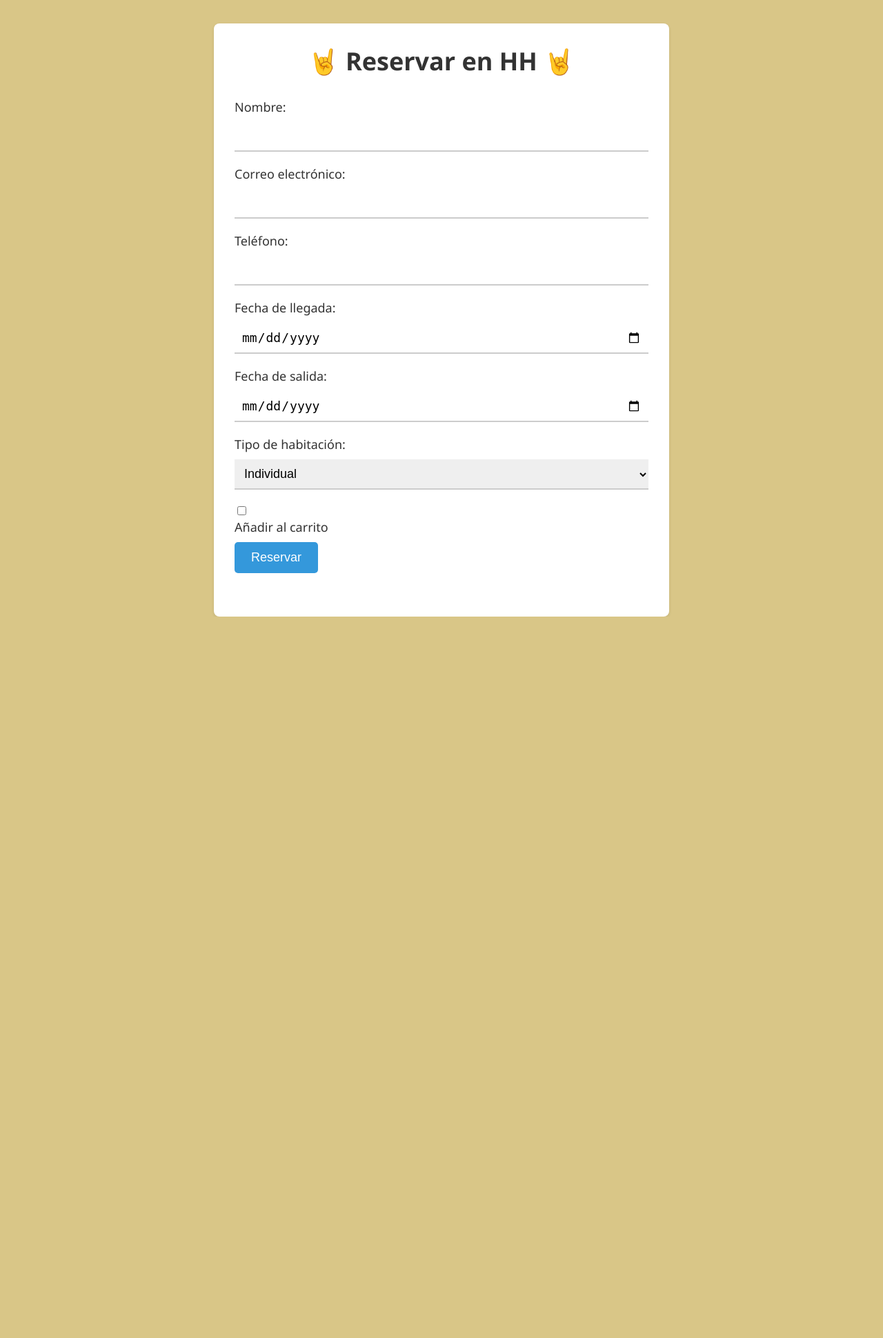
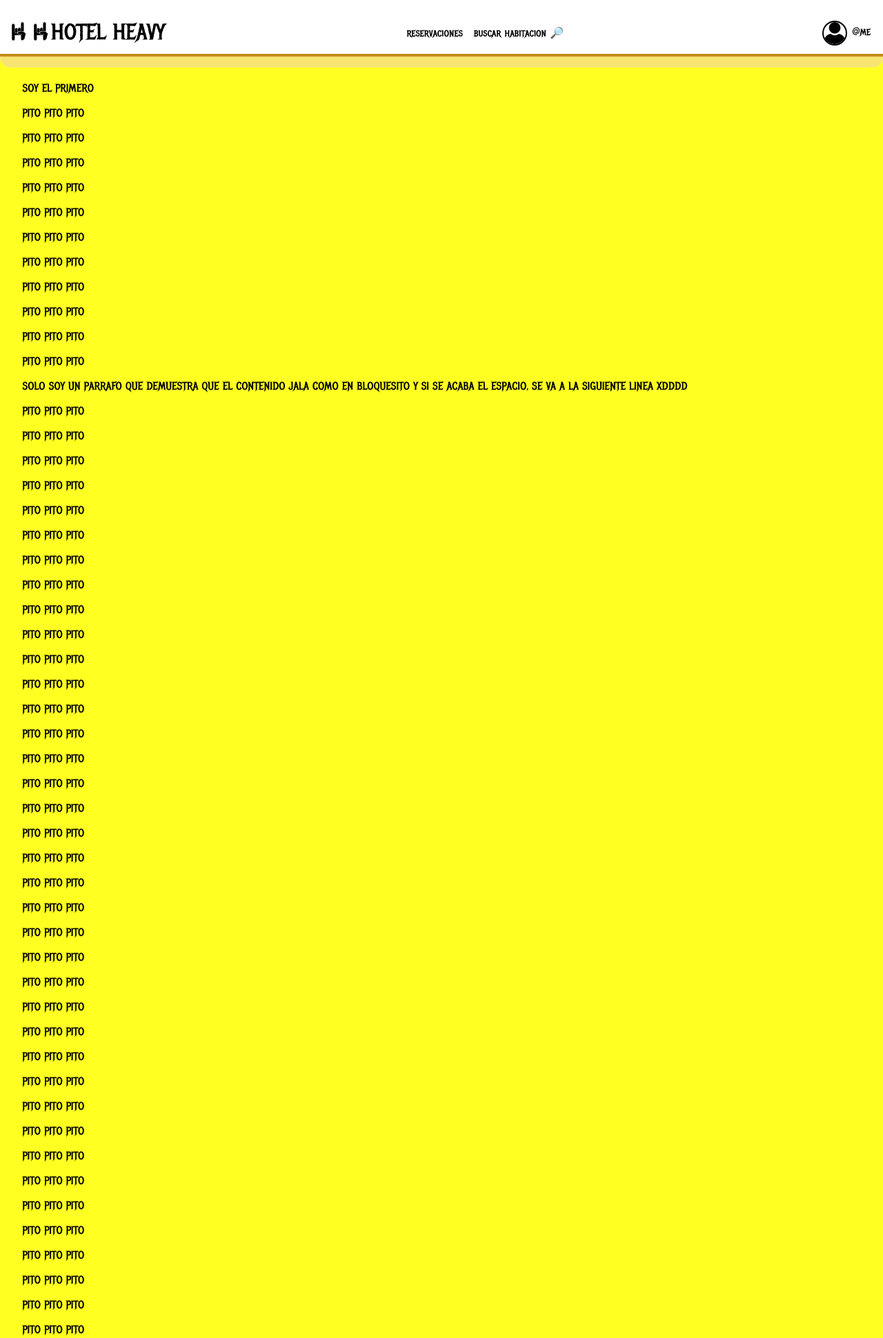
Before and after one commit to kimzaraki/Hotel-Heavy, a PHP site: page / in a window 1280 px wide. Shown: the top 1940 px of the page at 69% size. Before the commit the page ends 894 px from the top, so only its background shows below. Run offline with PHP 8.4, Linux system fonts and the light colour scheme.

Commit message:
Responsive update
falta crear los modulos y que funcionen, esta es una idea de como deberia ir el sitio
Funciona tanto en vertical como en horizontal ya que es responsivo

```diff
--- /dev/null
+++ b/css/main.css
@@ -0,0 +1,81 @@
+.txt {
+  font-family: "Metal Mania", cursive;
+  align-items: center;
+}
+/* .item, div{font-size: 3vh;} */
+.png,
+.txt {
+  max-height: 4vh;
+}
+.item.list {
+  margin: auto;
+}
+
+.item.logo {
+  display: inline-flex;
+}
+.bar .bottom {
+  height: 2vh;
+  border-top: 4px solid rgb(196, 140, 21);
+  background-color: rgb(248, 228, 114);
+
+}
+.bar .top {
+  height: 6vh;
+  background-color: #fff;
+  z-index: 1;
+}
+#content {
+  font-family: "Metal Mania", cursive;
+  margin: 2.54%;
+}
+.bar {
+  display: inline-flex;
+  flex-direction: column;
+  background-color: #fff;
+  border-radius: 0 0 15px 15px;
+}
+.bar {
+  width: 100%;
+}
+body {
+  background-color: #ff2;
+}
+.item.logo {
+  float: left;
+}
+.items {
+  display: inline;
+  max-width: 100%;
+  height: auto;
+}
+img {
+  height: 4vh;
+}
+.top div {
+  display: flex;
+  flex-direction: row;
+}
+.top {
+  display: initial;
+  padding: 10px 0;
+}
+.top {
+  margin: 10px 10px 0 10px;
+}
+.items {
+  padding: 10px 0;
+}
+/* .item.list .txt, .items{display: flex; flex-direction:row;} */
+.item.user {
+  float: right;
+  margin-left: 3vh;
+  vertical-align: text-top;
+}
+.user .png {
+  border: 2px solid;
+  border-radius: 100%;
+}
+.item.list .txt {
+  margin: 0 1vh;
+}
--- a/index.html
+++ b/index.html
@@ -1,84 +1,131 @@
 <!DOCTYPE html>
-<html onended="localStorage[0]=document.cookie">
+<html>
+
 <head>
     <meta charset="UTF-8">
-    <meta http-equiv="X-UA-Compatible" content="IE=edge">
-    <meta name="viewport" content="width=device-width, initial-scale=1.0">
-    <title>&#x1F3E8; HOTEL HEAVY &#x1F3E8;
-	</title>
-    <link rel="stylesheet" href="css/styles.css">
-	<script src="script.js" defer></script>
+    <!-- <meta http-equiv="X-UA-Compatible" content="IE=edge"> -->
+    <!-- <meta name="viewport" content="width=device-width, initial-scale=1.0"> -->
+    <title>Hotel Heavy</title>
+    <link rel="icon" type="image/x-icon" href="/img/logo.png">
+    <link rel="stylesheet" href="css/main.css">
+    <script src="js/menu.js" defer></script>
+    <!-- FUENTE DE METALEROS -->
+    <link rel="preconnect" href="https://fonts.googleapis.com">
+    <link rel="preconnect" href="https://fonts.gstatic.com" crossorigin>
+    <link href="https://fonts.googleapis.com/css2?family=Metal+Mania&display=swap" rel="stylesheet">
 </head>
-<body onload="iniciar()">
 
-	<div class="container">
-		<h1>&#129304; Reservar en HH &#129304;
-		</h1>
-		<!--!esta es la funcionalidad del boton-->
-				<!-- <form action="reservar.php" method="post"> -->
-				<form action="login" method="post">
-					<label for="nombre">Nombre:</label>
-					<input type="text" name="nombre" id="nombre" required>
-					<label for="correo">Correo electrónico:</label>
-					<input type="email" name="correo" id="correo" required>
-					<label for="telefono">Teléfono:</label>
-					<input type="tel" name="telefono" id="telefono" required>
-					<label for="fecha-llegada">Fecha de llegada:</label>
-					<input type="date" name="fecha-llegada" id="fecha-llegada" required>
-					<label for="fecha-salida">Fecha de salida:</label>
-					<input type="date" name="fecha-salida" id="fecha-salida" required>
-					<label for="habitacion">Tipo de habitación:</label>
-					<select name="habitacion" id="habitacion" required>
-						<option value="individual">Individual</option>
-						<option value="doble">Doble</option>
-						<option value="suite">Suite</option>
-					</select>
-					<div class="checkbox-container">
-						<input type="checkbox" name="carrito" id="carrito">
-						<label for="carrito">Añadir al carrito</label>
-					</div>
-					<input type="submit" onclick="iniciar()" value="Reservar">
+<body onload="init()" style="margin:0">
+    <!-- <main> -->
+    <section id="BARRITA_TOP">
+    <div class="bar" style="position: fixed;top: 0;overflow: hidden;">
+        <div class="top">
+            <div class="items">
+                <div id="logo" class="item logo"
+                    onclick="alert('Haz de cuenta que te mandamos a la pagina principal, osea el index');"><img
+                        class="png" src="img/logo.png"><img class="png" src="img/logo.png">
+                    <div class="txt">HOTEL HEAVY</div>
+                </div>
+                <div id="items" class="item list">
+                    <div class="txt">reservaciones</div>
+                    <div class="txt">buscar habitacion 🔎</div>
+                </div>
+                <div style="font-size:2vh" id="myself" class="item user"
+                    onclick="alert('Haz de cuenta que soy ese :v');login()">
+                    <div style="margin-right:1vh" class="img"><img style="margin-right:1vh" class="png"
+                            src="img/user.png" alt="soy ese">
+                        <div class="txt">@me</div>
+                    </div>
+                </div>
 
-		<!--</form>!-->
-	</div>
+            </div>
+        </div>
+        <div class="bottom"></div>
+    </div>
+    </section>
+<section id="dynamic" style="position:fixed;">
 
+</section>
 
+    <section id="content">
+    <!-- </main> -->
 
+    <!-- CONTENIDO :V -->
+    <p>SOY EL PRIMERO</p>
+    <p>PITO PITO PITO</p>
+    <p>PITO PITO PITO</p>
+    <p>PITO PITO PITO</p>
+    <p>PITO PITO PITO</p>
+    <p>PITO PITO PITO</p>
+    <p>PITO PITO PITO</p>
+    <p>PITO PITO PITO</p>
+    <p>PITO PITO PITO</p>
+    <p>PITO PITO PITO</p>
+    <p>PITO PITO PITO</p>
+    <p>PITO PITO PITO</p>
+    <p>SOLO SOY UN PARRAFO QUE DEMUESTRA QUE EL CONTENIDO JALA COMO EN BLOQUESITO Y SI SE ACABA EL ESPACIO, SE VA A LA SIGUIENTE LINEA
+        XDDDD
+    </p>
+    <p>PITO PITO PITO</p>
+    <p>PITO PITO PITO</p>
+    <p>PITO PITO PITO</p>
+    <p>PITO PITO PITO</p>
+    <p>PITO PITO PITO</p>
+    <p>PITO PITO PITO</p>
+    <p>PITO PITO PITO</p>
+    <p>PITO PITO PITO</p>
+    <p>PITO PITO PITO</p>
+    <p>PITO PITO PITO</p>
+    <p>PITO PITO PITO</p>
+    <p>PITO PITO PITO</p>
+    <p>PITO PITO PITO</p>
+    <p>PITO PITO PITO</p>
+    <p>PITO PITO PITO</p>
+    <p>PITO PITO PITO</p>
+    <p>PITO PITO PITO</p>
+    <p>PITO PITO PITO</p>
+    <p>PITO PITO PITO</p>
+    <p>PITO PITO PITO</p>
+    <p>PITO PITO PITO</p>
+    <p>PITO PITO PITO</p>
+    <p>PITO PITO PITO</p>
+    <p>PITO PITO PITO</p>
+    <p>PITO PITO PITO</p>
+    <p>PITO PITO PITO</p>
+    <p>PITO PITO PITO</p>
+    <p>PITO PITO PITO</p>
+    <p>PITO PITO PITO</p>
+    <p>PITO PITO PITO</p>
+    <p>PITO PITO PITO</p>
+    <p>PITO PITO PITO</p>
+    <p>PITO PITO PITO</p>
+    <p>PITO PITO PITO</p>
+    <p>PITO PITO PITO</p>
+    <p>PITO PITO PITO</p>
+    <p>PITO PITO PITO</p>
+    <p>PITO PITO PITO</p>
+    <p>PITO PITO PITO</p>
+    <p>PITO PITO PITO</p>
+    <p>PITO PITO PITO</p>
+    <p>PITO PITO PITO</p>
+    <p>PITO PITO PITO</p>
+    <p>PITO PITO PITO</p>
+    <p>PITO PITO PITO</p>
+    <p>PITO PITO PITO</p>
+    <p>PITO PITO PITO</p>
+    <p>PITO PITO PITO</p>
+    <p>PITO PITO PITO</p>
+    <p>PITO PITO PITO</p>
+    <p>PITO PITO PITO</p>
+    <p>PITO PITO PITO</p>
+    <p>PITO PITO PITO</p>
+    <p>PITO PITO PITO</p>
+    <p>PITO PITO PITO</p>
+    <p>PITO PITO PITO</p>
+    <p>PITO PITO PITO</p>
+    <p>PITO PITO PITO</p>
+    <p>PITO PITO PITO</p>
+</section>
+</body>
 
-</body>
 </html>
-
-<!--// datos de conexión a la base de datos
-$host = "localhost";
-$username = "tu_usuario";
-$password = "tu_contraseña";
-$dbname = "hotel";
-
-// crear conexión a la base de datos
-$conn = new mysqli($host, $username, $password, $dbname);
-
-// verificar si hubo un error en la conexión
-if ($conn->connect_error) {
-    die("Error de conexión a la base de datos: " . $conn->connect_error);
-}
-
-// obtener los valores de los campos del formulario
-$nombre = $_POST["nombre"];
-$correo = $_POST["correo"];
-$telefono = $_POST["telefono"];
-$fechaLlegada = $_POST["fecha-llegada"];
-$fechaSalida = $_POST["fecha-salida"];
-$habitacion = $_POST["habitacion"];
-
-// preparar la consulta SQL
-$sql = "INSERT INTO reservas (nombre, correo, telefono, fecha_llegada, fecha_salida, habitacion) VALUES ('$nombre', '$correo', '$telefono', '$fechaLlegada', '$fechaSalida', '$habitacion')";
-
-// ejecutar la consulta
-if ($conn->query($sql) === TRUE) {
-    echo "Reserva guardada correctamente";
-} else {
-    echo "Error al guardar la reserva: " . $conn->error;
-}
-
-// cerrar la conexión a la base de datos
-$conn->close();-->
--- /dev/null
+++ b/js/menu.js
@@ -0,0 +1,60 @@
+let logo = document.getElementById("logo");
+let myself = document.getElementById("myself");
+let items = document.getElementById("items");
+
+let dynamic = document.getElementById('dynamic');
+
+async function login(obj)
+{
+    var txt = await get_e('objetos/login_container.html', obj);
+    dynamic.innerHTML = txt;dynamic.style.left="25%";dynamic.style.top="25%";
+}
+
+
+
+function init() {
+  cambiar();addEventListener("resize", (event) => {});onresize = (event) => {cambiar();};
+}
+
+function cambiar() {
+  const menubar_h = document.getElementsByClassName("bar")[0].offsetHeight;
+  const content = document.getElementById("content");
+  content.style.marginTop = `${menubar_h + 20}px`;
+  const ancho = window.screen.width;
+  if (ancho>=800)
+  {
+    logo.innerHTML =
+    '<img class="png" src="img/logo.png"><img class="png" src="img/logo.png"><div style="font-size:4vh" class="txt">HOTEL HEAVY</div>';
+  myself.innerHTML =
+    '<div style="margin-right:1vh" class="img"><img style="margin-right:1vh" class="png" src="img/user.png" alt="soy ese"><div class="txt">@me</div></div>';
+  items.innerHTML =
+    '<div class="txt">reservaciones</div><div class="txt">buscar habitacion 🔎</div>';
+  items.style = "font-size:3vh";
+    if (ancho<900)
+    {
+        items.style.fontSize="2vh";
+  logo.children[1].style.fontSize = "1.7vh";
+    }
+    else{        items.style.fontSize="3vh";
+    logo.children[1].style.fontSize = "2vh";}
+  }
+  else
+  {
+    logo.innerHTML =
+          '<img class="png" src="img/logo.png"><div style="font-size:2vh" class="txt">HOTEL HEAVY</div>';
+        myself.innerHTML =
+          '<div style="margin-right:1vh;font-size:2vh" class="img"><img style="margin-right:1vh" class="png" src="img/user.png" alt="soy ese"><div class="txt">@me</div></div>';
+        items.innerHTML = "";
+
+  }
+
+}
+
+//Altura: ${window.screen.height}`)};
+
+async function get_e(url)
+{
+    var txt = await fetch(url);
+    txt = await txt.text();
+    return txt;
+}
```
Also changed, not shown: css/login.css (+7 -12 lines), index_r.html (added, +85 -0 lines), objetos/login_container.html (added, +17 -0 lines), README.md, img/logo.ico (added), img/user.png (added), js/login.js (deleted).
